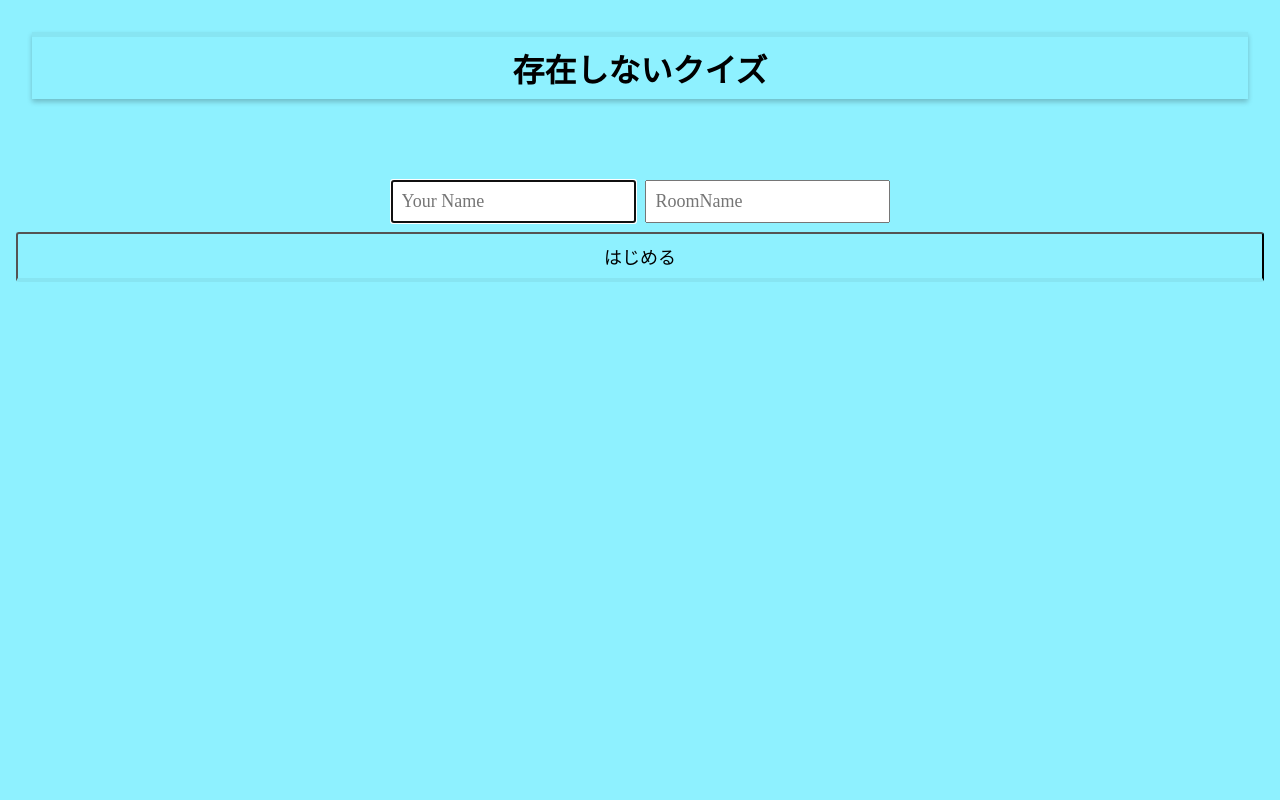
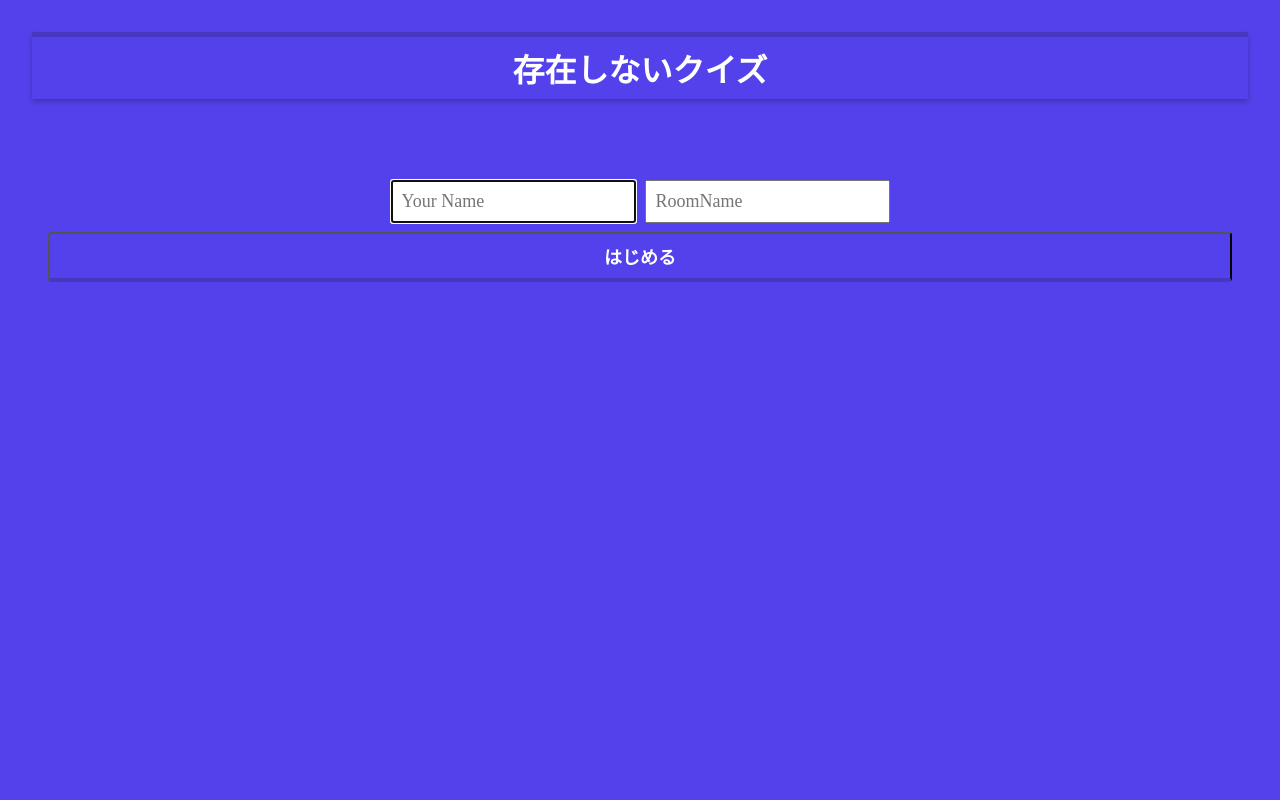
Before and after one commit to hirozouu/sonzaisinai, a PHP site: page /public/index.html in a window 1280 px wide. Run offline with PHP 8.4, Linux system fonts and the light colour scheme; some libraries are stand-ins or nearby versions.

Commit message:
change color

```diff
--- a/public/sample.css
+++ b/public/sample.css
@@ -4,7 +4,7 @@ body {
     width: 100%;
     height: 100%;
     margin: 0;
-    background-color: #8ef1ff;
+    background-color: #5342eb;
 }
 
 body p {
@@ -15,11 +15,13 @@ body button {
     display: inline-block;
     padding: 0.5em 1em;
     text-decoration: none;
-    background: #8ef1ff;/*ボタン色*/
-    color: black;
-    border-bottom: solid 4px #87e5f2;
+    background: #5342eb;/*ボタン色*/
+    color: white;
+    border-bottom: solid 4px #4838c0;
     border-radius: 3px;
     font-family: "メイリオ";
+    font-weight: bold;
+    cursor: pointer;
 }
 
 body button:active {
@@ -131,14 +133,14 @@ body input {
     padding: 0.5em 1em;
     margin: 2em 2em;
     color: white;
-    background: #8ef1ff;
-    border-top: solid 5px #87e5f2;
+    background: #5342eb;
+    border-top: solid 5px #4838c0;
     box-shadow: 0 3px 5px rgba(0, 0, 0, 0.22);
 }
 
 #box_start_button {
     padding: 0.5em 1em;
-    margin: 2em 0;
+    margin: 2em 2em;
     display: flex;
     flex-direction: column;
 }
@@ -155,7 +157,7 @@ body input {
     padding: 0;
     font-size: xx-large;
     font-weight: bold;
-    color: black;
+    color: white;
 }
 
 .input_start {
```
